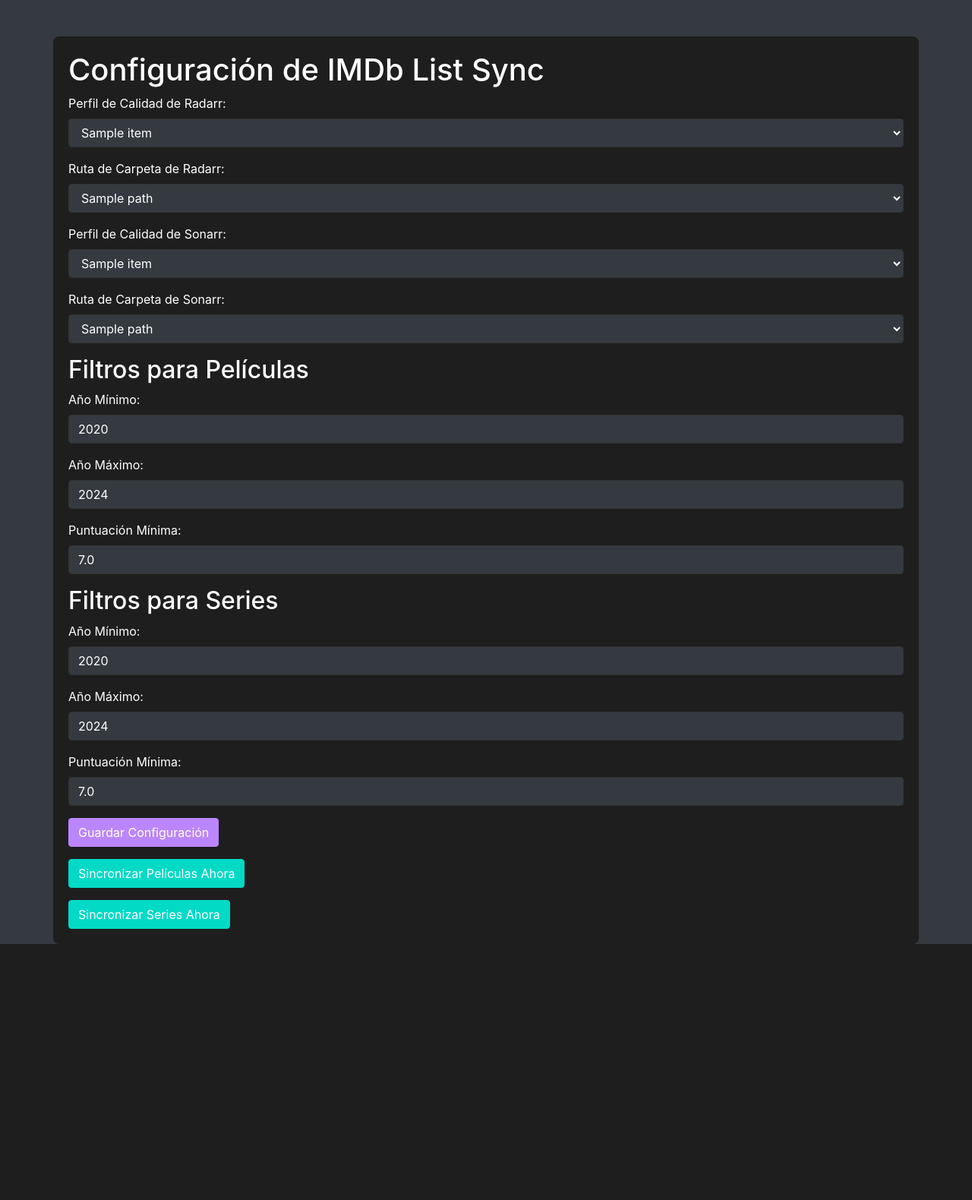
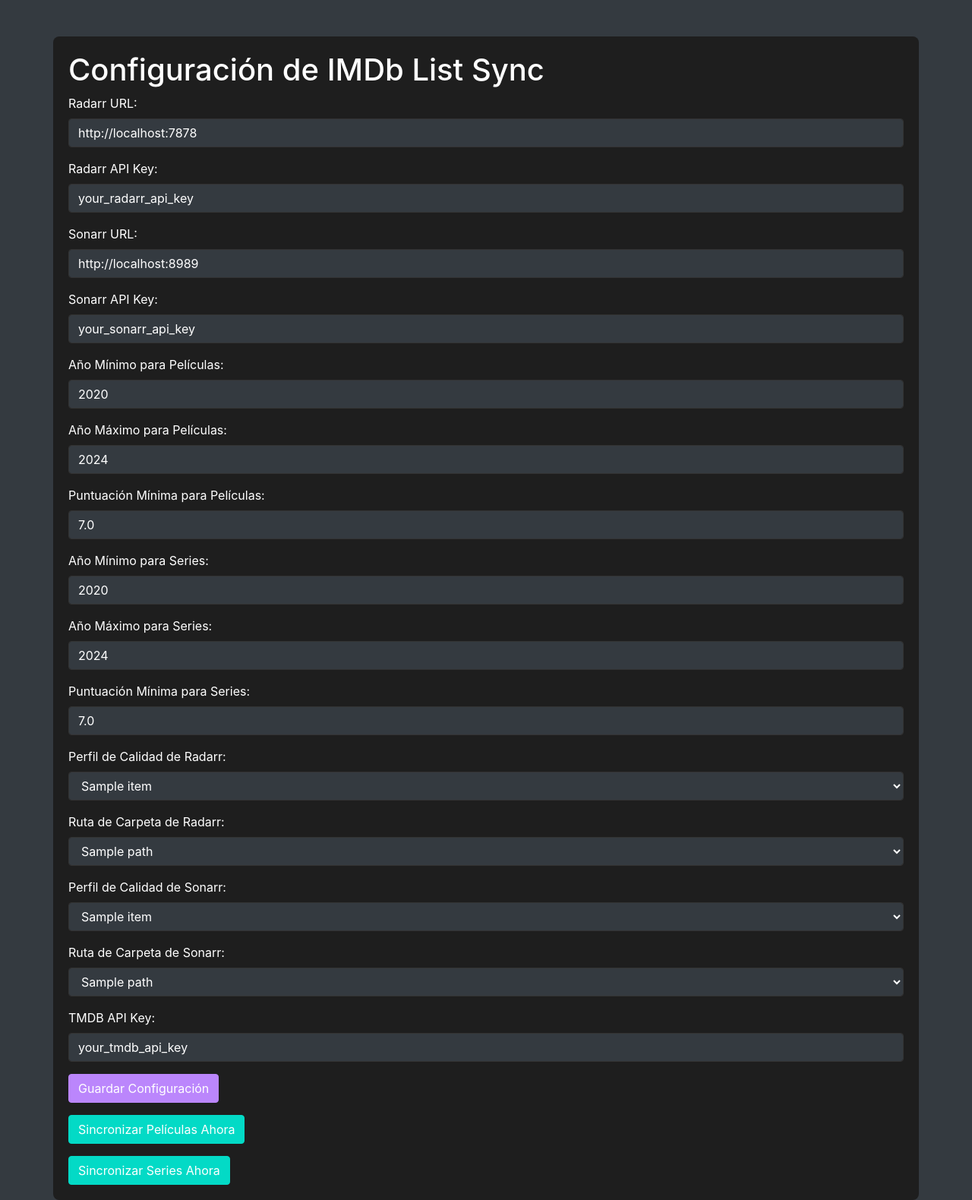
Before and after one commit to dazanestor/imdb_importer, a Flask app: page / in a window 1280 px wide. Shown: the whole page at 76% size. Before the commit the page ends 1243 px from the top, so only its background shows below. Run offline with Flask 2, Linux system fonts and the light colour scheme; a database or web service that is not in the repository returns one stand-in record (values such as "Sample title"); data that the repository does not hold is empty; some libraries are stand-ins or nearby versions.

Commit message:
Update index.html

```diff
--- a/templates/index.html
+++ b/templates/index.html
@@ -10,6 +10,46 @@
     <div class="container mt-5">
         <h1>Configuración de IMDb List Sync</h1>
         <form method="post">
+            <div class="form-group">
+                <label for="radarr_url">Radarr URL:</label>
+                <input type="url" class="form-control bg-dark text-white" id="radarr_url" name="radarr_url" value="{{ config['radarr_url'] }}">
+            </div>
+            <div class="form-group">
+                <label for="radarr_api_key">Radarr API Key:</label>
+                <input type="text" class="form-control bg-dark text-white" id="radarr_api_key" name="radarr_api_key" value="{{ config['radarr_api_key'] }}">
+            </div>
+            <div class="form-group">
+                <label for="sonarr_url">Sonarr URL:</label>
+                <input type="url" class="form-control bg-dark text-white" id="sonarr_url" name="sonarr_url" value="{{ config['sonarr_url'] }}">
+            </div>
+            <div class="form-group">
+                <label for="sonarr_api_key">Sonarr API Key:</label>
+                <input type="text" class="form-control bg-dark text-white" id="sonarr_api_key" name="sonarr_api_key" value="{{ config['sonarr_api_key'] }}">
+            </div>
+            <div class="form-group">
+                <label for="movies_min_year">Año Mínimo para Películas:</label>
+                <input type="number" class="form-control bg-dark text-white" id="movies_min_year" name="movies_min_year" value="{{ config['movies_min_year'] }}">
+            </div>
+            <div class="form-group">
+                <label for="movies_max_year">Año Máximo para Películas:</label>
+                <input type="number" class="form-control bg-dark text-white" id="movies_max_year" name="movies_max_year" value="{{ config['movies_max_year'] }}">
+            </div>
+            <div class="form-group">
+                <label for="movies_min_rating">Puntuación Mínima para Películas:</label>
+                <input type="number" step="0.1" class="form-control bg-dark text-white" id="movies_min_rating" name="movies_min_rating" value="{{ config['movies_min_rating'] }}">
+            </div>
+            <div class="form-group">
+                <label for="series_min_year">Año Mínimo para Series:</label>
+                <input type="number" class="form-control bg-dark text-white" id="series_min_year" name="series_min_year" value="{{ config['series_min_year'] }}">
+            </div>
+            <div class="form-group">
+                <label for="series_max_year">Año Máximo para Series:</label>
+                <input type="number" class="form-control bg-dark text-white" id="series_max_year" name="series_max_year" value="{{ config['series_max_year'] }}">
+            </div>
+            <div class="form-group">
+                <label for="series_min_rating">Puntuación Mínima para Series:</label>
+                <input type="number" step="0.1" class="form-control bg-dark text-white" id="series_min_rating" name="series_min_rating" value="{{ config['series_min_rating'] }}">
+            </div>
             <div class="form-group">
                 <label for="radarr_quality_profile_id">Perfil de Calidad de Radarr:</label>
                 <select class="form-control bg-dark text-white" id="radarr_quality_profile_id" name="radarr_quality_profile_id">
@@ -42,31 +82,9 @@
                     {% endfor %}
                 </select>
             </div>
-            <h2>Filtros para Películas</h2>
             <div class="form-group">
-                <label for="movies_min_year">Año Mínimo:</label>
-                <input type="number" class="form-control bg-dark text-white" id="movies_min_year" name="movies_min_year" value="{{ config['movies_min_year'] }}">
-            </div>
-            <div class="form-group">
-                <label for="movies_max_year">Año Máximo:</label>
-                <input type="number" class="form-control bg-dark text-white" id="movies_max_year" name="movies_max_year" value="{{ config['movies_max_year'] }}">
-            </div>
-            <div class="form-group">
-                <label for="movies_min_rating">Puntuación Mínima:</label>
-                <input type="number" step="0.1" class="form-control bg-dark text-white" id="movies_min_rating" name="movies_min_rating" value="{{ config['movies_min_rating'] }}">
-            </div>
-            <h2>Filtros para Series</h2>
-            <div class="form-group">
-                <label for="series_min_year">Año Mínimo:</label>
-                <input type="number" class="form-control bg-dark text-white" id="series_min_year" name="series_min_year" value="{{ config['series_min_year'] }}">
-            </div>
-            <div class="form-group">
-                <label for="series_max_year">Año Máximo:</label>
-                <input type="number" class="form-control bg-dark text-white" id="series_max_year" name="series_max_year" value="{{ config['series_max_year'] }}">
-            </div>
-            <div class="form-group">
-                <label for="series_min_rating">Puntuación Mínima:</label>
-                <input type="number" step="0.1" class="form-control bg-dark text-white" id="series_min_rating" name="series_min_rating" value="{{ config['series_min_rating'] }}">
+                <label for="tmdb_api_key">TMDB API Key:</label>
+                <input type="text" class="form-control bg-dark text-white" id="tmdb_api_key" name="tmdb_api_key" value="{{ config['tmdb_api_key'] }}">
             </div>
             <button type="submit" class="btn btn-primary">Guardar Configuración</button>
         </form>
```
